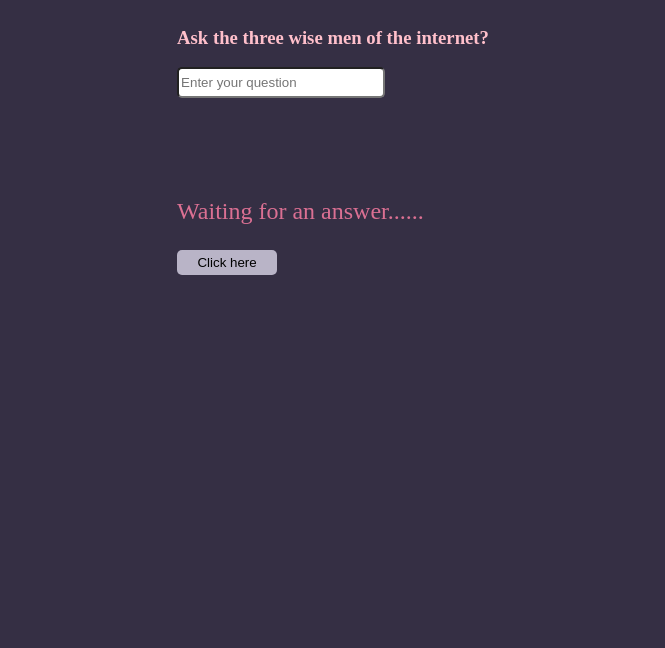
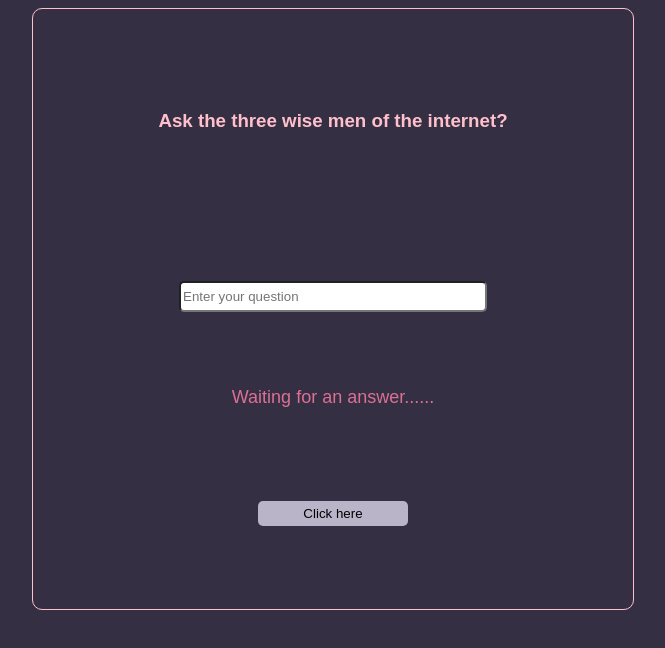
Before and after one commit to Hend001/Decision-making-app, a plain HTML site: page index.html in a window 1280 px wide. Shown: the whole page, without its empty margins (307-972 px from the left). Drawn offline with Linux system fonts and the light colour scheme.

Commit message:
Update style.css

```diff
--- a/style.css
+++ b/style.css
@@ -1,37 +1,51 @@
 body {
+  position: relative;
   background-color: #352f44;
   color: pink;
 }
 
 .main-container {
+  font-family: Arial, Helvetica, sans-serif;
+  border: 1px solid pink;
+  height: 600px;
+  width: 600px;
+  border-radius: 10px;
+  position: absolute;
+  left: 50%;
+  transform: translate(-50%, 0);
+}
+
+.main-div-inside {
+  height: 500px;
   display: flex;
   flex-direction: column;
   align-items: center;
-}
-
-label {
-  display: inline-block;
-  width: 150px;
+  justify-content: space-around;
+  margin-top: 50px;
 }
 
 input {
-  width: 200px;
+  width: 300px;
   border-radius: 5px;
   height: 25px;
 }
 
+.input-container {
+  margin-top: 60px;
+}
+
 button {
   display: block;
-  margin-top: 25px;
+  margin-top: 10px;
   padding: 5px;
-  width: 100px;
+  width: 150px;
   border-radius: 5px;
   border: none;
   background-color: #b9b4c7;
 }
 
 p {
-  font-size: x-large;
-  margin-top: 100px;
+  font-size: large;
+  margin-top: 10px;
   color: palevioletred;
 }
```
